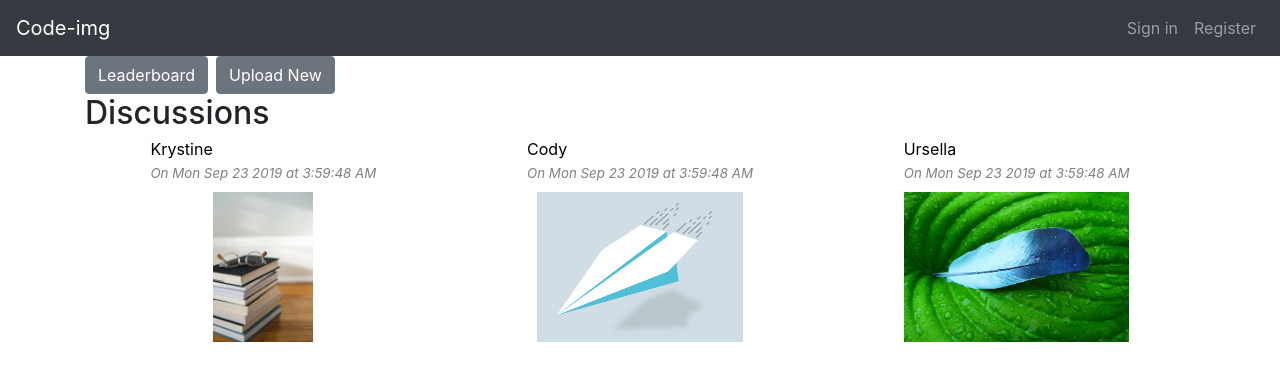
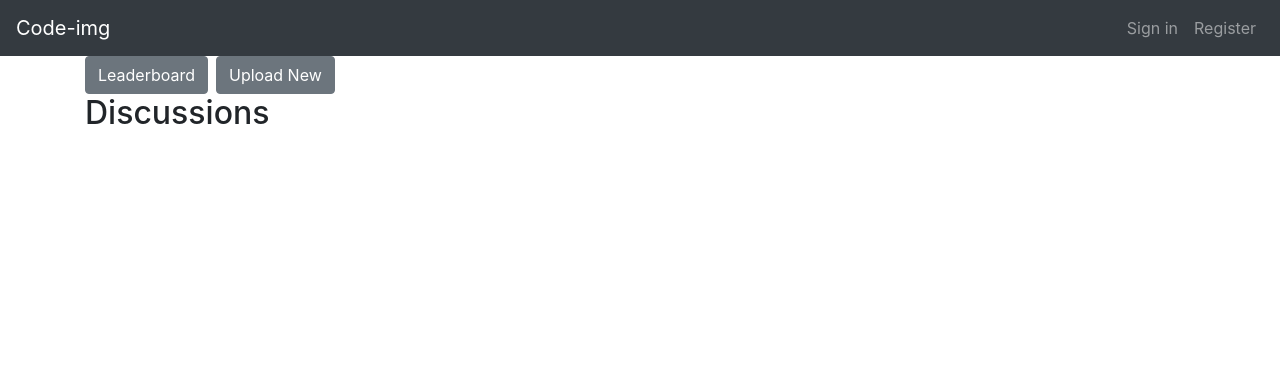
Before and after one commit to mlbiche/code-img, a React (Create React App) app: page / in a window 1280 px wide. Shown: the top 380 px of the page. Built offline with nearby package versions, Linux system fonts and the light colour scheme.

Commit message:
Update discussion display to the new discussion format

```diff
--- a/src/FrontPageView/FrontPageView.js
+++ b/src/FrontPageView/FrontPageView.js
@@ -1,11 +1,16 @@
 import React, { Component } from 'react';
 import Discussion from '../Discussion/Discussion';
-import { MOCKUP_DISCUSSIONS } from '../DiscussionView/DiscussionView';
 import FrontPageNavBar from '../FrontPageNavBar/FrontPageNavBar';
 import './FrontPageView.css';
 import { Container, Col, Row, CardColumns } from 'react-bootstrap';
 
 class FrontPageView extends Component {
+  constructor(props) {
+    super(props);
+
+    this.state = { discussions: [] };
+  }
+
   render() {
     return (
       <Container className="main-container" >
@@ -23,13 +28,13 @@ class FrontPageView extends Component {
           <Col>
             <CardColumns>
               {
-                MOCKUP_DISCUSSIONS.map((mockup_discussion) => (
+                this.state.discussions.map((discussion) => (
                   <Discussion
-                    id={mockup_discussion.id}
-                    username={mockup_discussion.responses[0].username}
-                    date={mockup_discussion.responses[0].date}
-                    image={mockup_discussion.responses[0].img}
-                    key={mockup_discussion.id}
+                    id={discussion._id}
+                    username={discussion.firstResponse.user.username}
+                    date={discussion.firstResponse.date}
+                    image={discussion.firstResponse.imageUrl}
+                    key={discussion.id}
                   />
                 ))
               }
```
